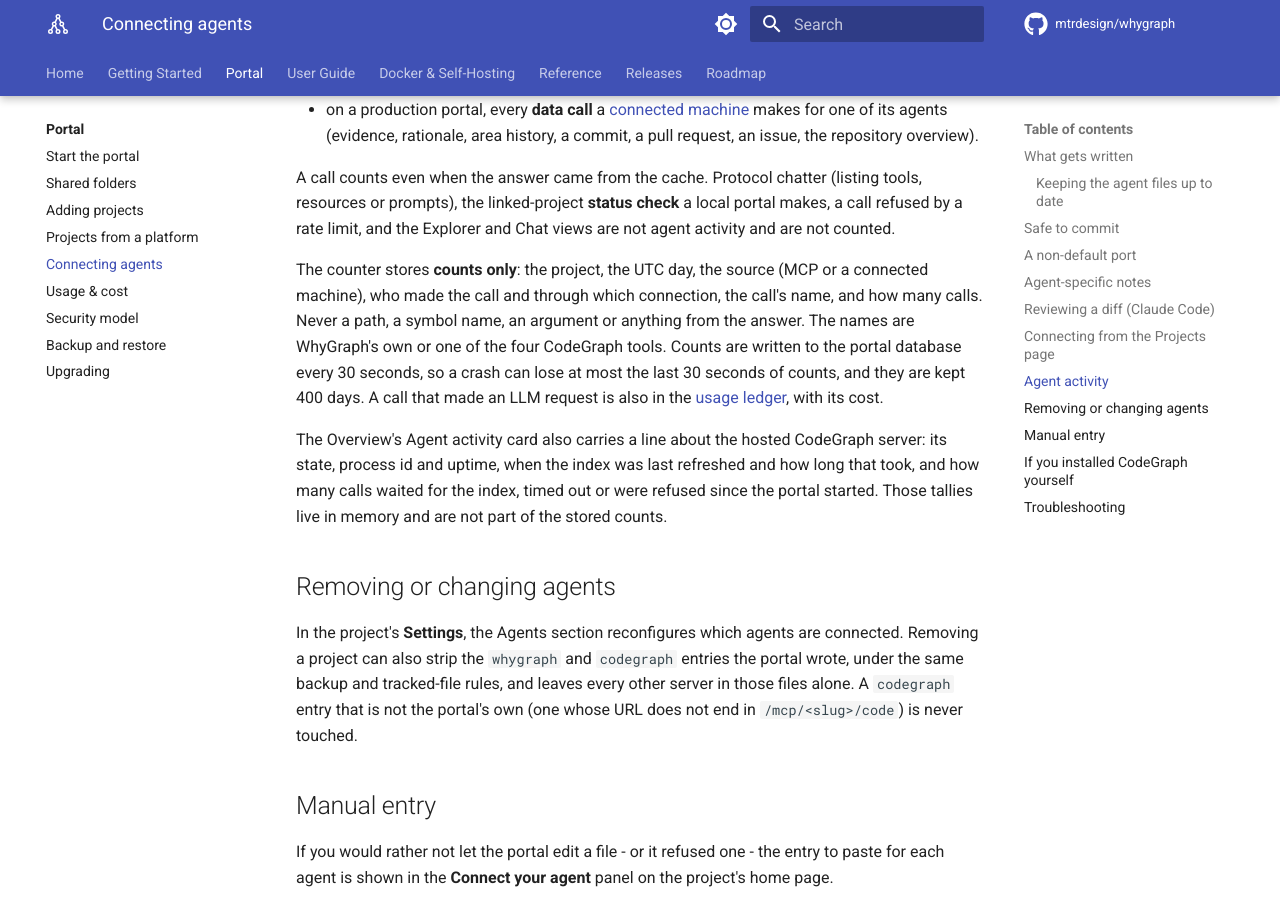
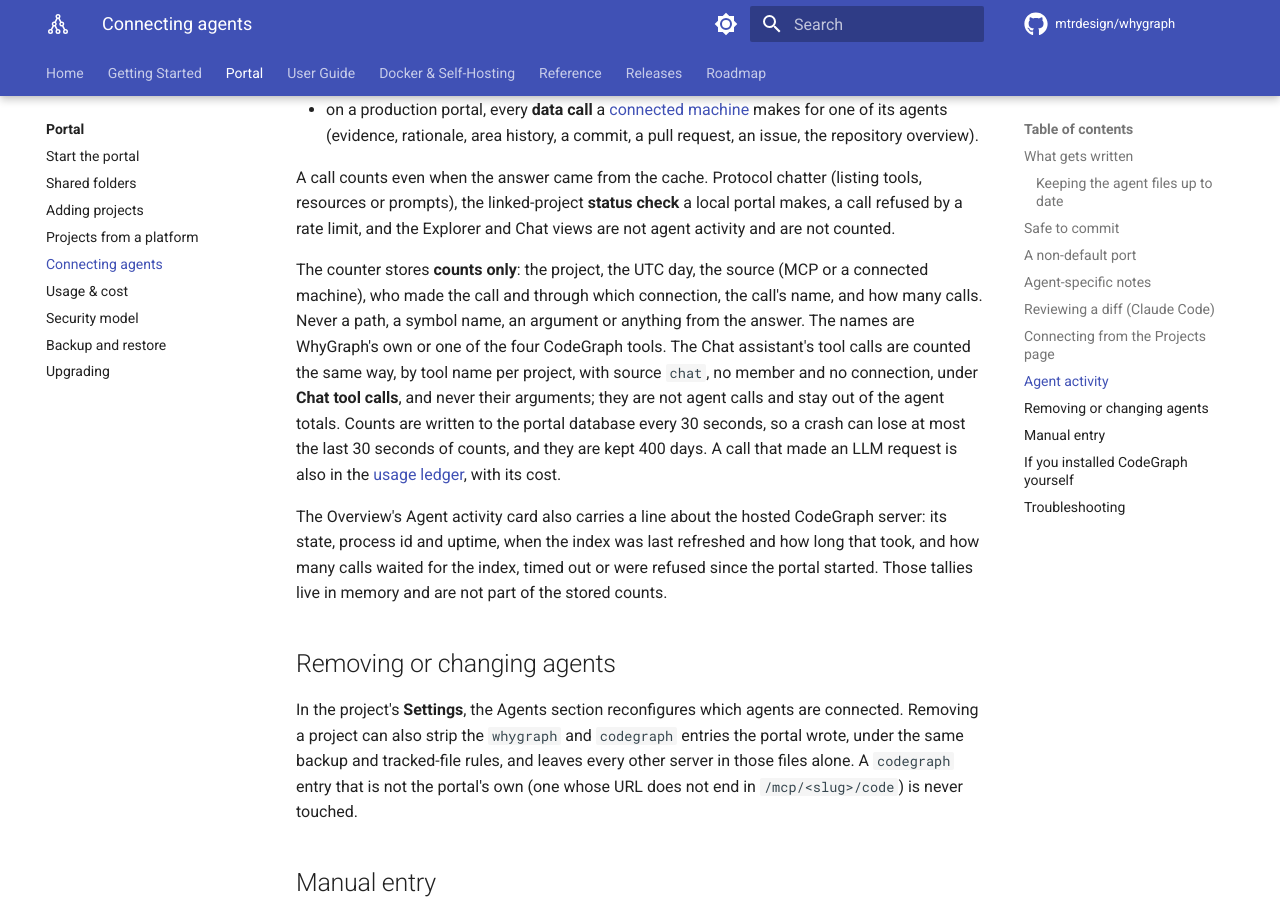
Before and after one commit to mtrdesign/whygraph, an MkDocs documentation site: the page built from docs/portal/agents.md, in a window 1280 px wide and 900 px high, scrolled down 5471 px. Built offline with MkDocs 1.6.1 and Material for MkDocs 9.7.7, drawn with Linux system fonts in a browser that asks for light colours; comment, search, counter and statistics services are not loaded.

Commit message:
1a: docs for the chat tool counter

```diff
--- a/docs/portal/agents.md
+++ b/docs/portal/agents.md
@@ -191,7 +191,7 @@
 The counter stores **counts only**: the project, the UTC day, the source (MCP or a connected machine),
 who made the call and through which connection, the call's name, and how many calls. Never a path, a
 symbol name, an argument or anything from the answer. The names are WhyGraph's own or one of the four
-CodeGraph tools. Counts are written to the portal database
+CodeGraph tools. The Chat assistant's tool calls are counted the same way, by tool name per project, with source `chat`, no member and no connection, under **Chat tool calls**, and never their arguments; they are not agent calls and stay out of the agent totals. Counts are written to the portal database
 every 30 seconds, so a crash can lose at most the last 30 seconds of counts, and they are kept 400
 days. A call that made an LLM request is also in the [usage ledger](usage.md), with its cost.
 
```
Also changed, not shown: CLAUDE.md (+1 -1 lines), docs/portal/index.md (+1 -1 lines), docs/portal/projects.md (+3 -0 lines), docs/portal/security.md (+1 -1 lines).
